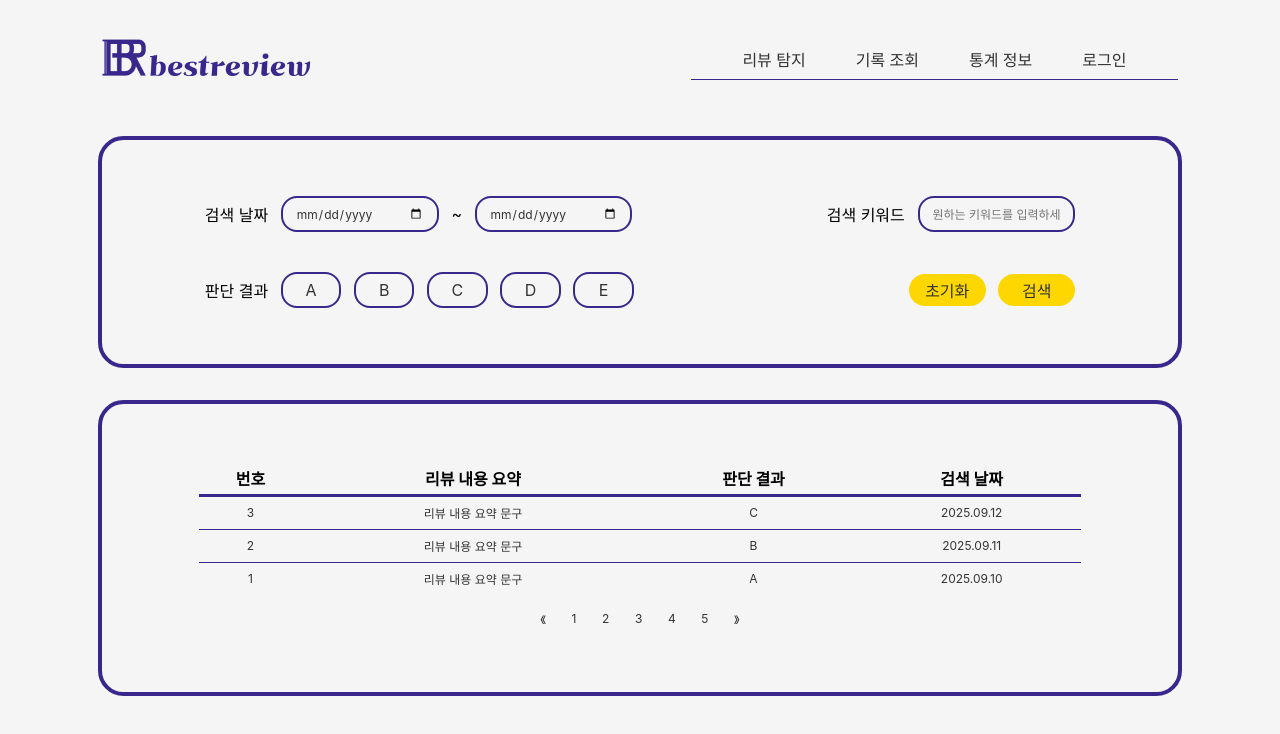
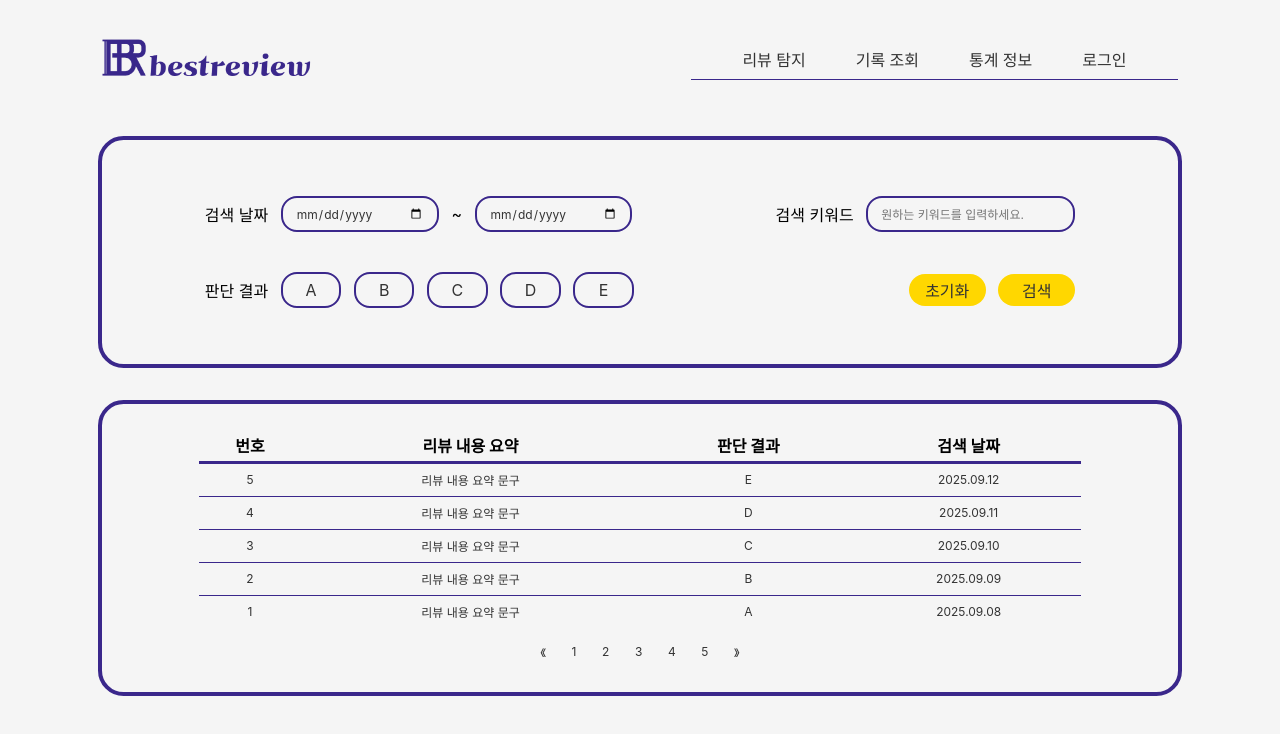
Before and after one commit to Radian06/BERE2-front, a React (Create React App) app: page /record in a window 1280 px wide. Shown: the top 734 px of the page. Built offline with nearby package versions, Linux system fonts and the light colour scheme; a web font is replaced by a local one.

Commit message:
🎨 :: 기록조회 페이지 디자인 수정

```diff
--- a/src/pages/record.js
+++ b/src/pages/record.js
@@ -16,7 +16,7 @@ function Record() {
                         </div>
                         <div className="record_filter_group">
                             <div className="record_label">검색 키워드</div>
-                            <input type="text" className="record_input" placeholder="원하는 키워드를 입력하세요."></input>
+                            <input type="text" className="record_keyword_input" placeholder="원하는 키워드를 입력하세요."></input>
                         </div>
                     </div>
                     <div className="record_filter_box">
@@ -47,22 +47,34 @@ function Record() {
                         </thead>
                         <tbody>
                             <tr>
+                                <td>5</td>
+                                <td>리뷰 내용 요약 문구</td>
+                                <td>E</td>
+                                <td>2025.09.12</td>
+                            </tr>
+                            <tr>
+                                <td>4</td>
+                                <td>리뷰 내용 요약 문구</td>
+                                <td>D</td>
+                                <td>2025.09.11</td>
+                            </tr>
+                            <tr>
                                 <td>3</td>
                                 <td>리뷰 내용 요약 문구</td>
                                 <td>C</td>
-                                <td>2025.09.12</td>
+                                <td>2025.09.10</td>
                             </tr>
                             <tr>
                                 <td>2</td>
                                 <td>리뷰 내용 요약 문구</td>
                                 <td>B</td>
-                                <td>2025.09.11</td>
+                                <td>2025.09.09</td>
                             </tr>
                             <tr>
                                 <td>1</td>
                                 <td>리뷰 내용 요약 문구</td>
                                 <td>A</td>
-                                <td>2025.09.10</td>
+                                <td>2025.09.08</td>
                             </tr>
                         </tbody>
                     </table>
```
